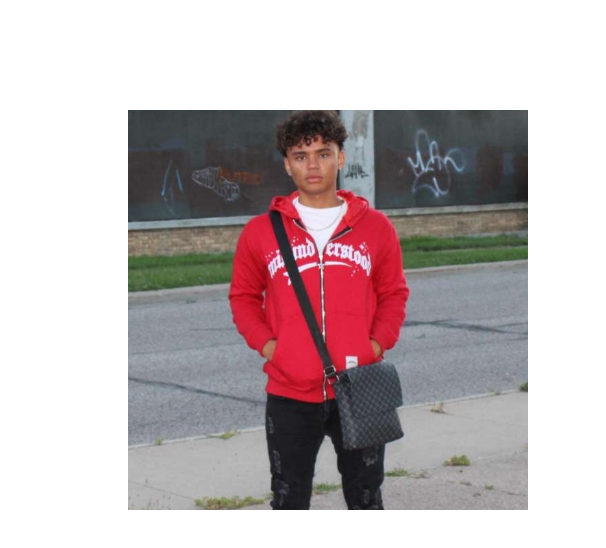
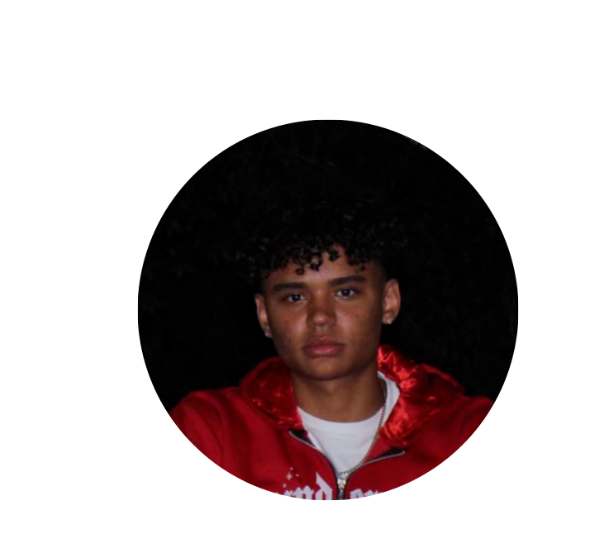
Before and after one commit to Wruqe/portfolio-repo-tut, a plain HTML site: page index.html in a window 1280 px wide. Shown: the part 162-710 px from the top of the page, 118-724 px from the left. Drawn offline with Linux system fonts and the light colour scheme.

Commit message:
changed profile pics

```diff
--- a/index.html
+++ b/index.html
@@ -37,7 +37,7 @@
     </nav>
     <section id="profile">
         <div class="section__pic-container">
-            <img src="./assets/profile-pic-png.jpeg" alt="Ernest Jones profile picture"/
+            <img src="./assets/8B3AEB22-64B7-421D-9C3D-51677BE24F6A.PNG" alt="Ernest Jones profile picture"/
             >
         </div>
         <div class="section__text">
```
Also changed, not shown: assets/8B3AEB22-64B7-421D-9C3D-51677BE24F6A.PNG (added).
